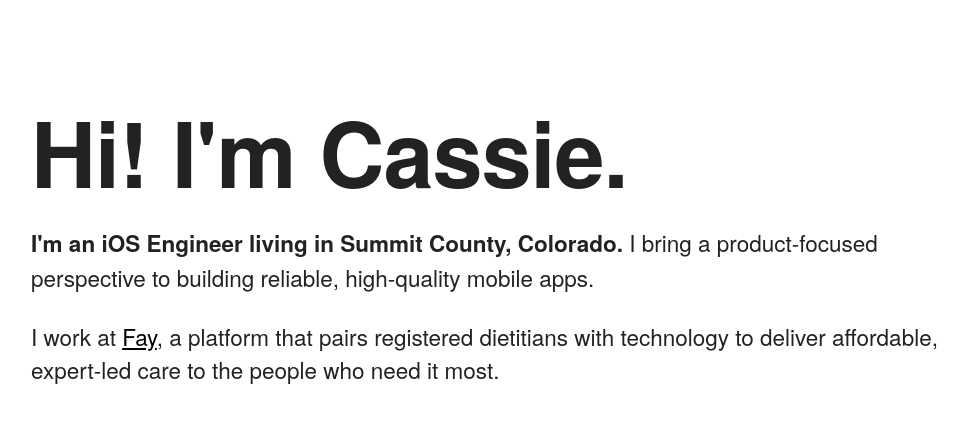
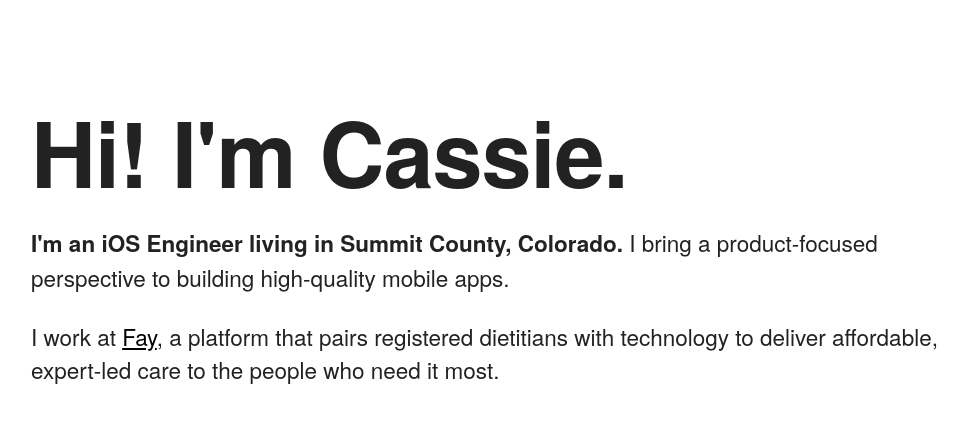
Before and after one commit to cassiewallace/personal-website, an Astro site: page / in a window 1280 px wide. Shown: the whole page, without its empty margins (129-1097 px from the left). Built offline with nearby package versions, Linux system fonts and the light colour scheme; Astro itself is replaced by a stand-in of ours.

Commit message:
Remove 'reliable,' from intro

```diff
--- a/src/pages/index.astro
+++ b/src/pages/index.astro
@@ -11,7 +11,7 @@ import BaseLayout from '../layouts/BaseLayout.astro';
 
         <p style="font-size:1.5em; line-height:1.5em">
           <b>I'm an iOS Engineer living in Summit County, Colorado.</b>
-          I bring a product-focused perspective to building reliable,
+          I bring a product-focused perspective to building
           high-quality mobile apps.
         </p>
 
```
